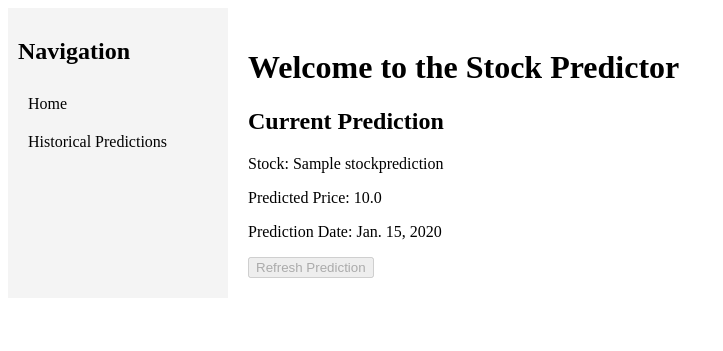
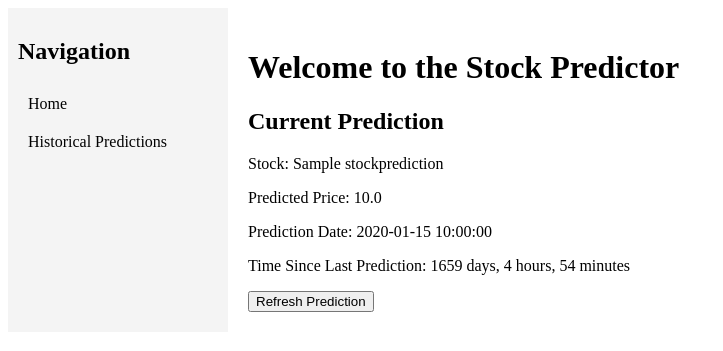
Before and after one commit to elthran/CSCA-5028, a Django app: page /predictions/ in a window 1280 px wide. Shown: the top 351 px of the page, without its empty margins (0-723 px from the left). Run offline with Django 5.2, Linux system fonts and the light colour scheme; tables that the repository leaves empty hold one stand-in row (values such as "Sample post").

Commit message:
Works but the stock predictions are random

```diff
--- a/predictions/models.py
+++ b/predictions/models.py
@@ -1,10 +1,11 @@
+# predictions/models.py
+
 from django.db import models
-
 
 class StockPrediction(models.Model):
     stock_name = models.CharField(max_length=50)
     predicted_price = models.FloatField()
-    prediction_date = models.DateField(auto_now_add=True)
+    prediction_datetime = models.DateTimeField(auto_now_add=True)  # Change from DateField to DateTimeField
 
     def __str__(self):
-        return f"{self.stock_name} - {self.predicted_price}"
+        return f"{self.stock_name} - {self.predicted_price} on {self.prediction_datetime}"
--- a/predictions/templates/index.html
+++ b/predictions/templates/index.html
@@ -10,12 +10,13 @@
     <h2>Current Prediction</h2>
     <p>Stock: {{ latest_prediction.stock_name }}</p>
     <p>Predicted Price: {{ latest_prediction.predicted_price }}</p>
-    <p>Prediction Date: {{ latest_prediction.prediction_date }}</p>
+    <p>Prediction Date: {{ latest_prediction.prediction_datetime|date:"Y-m-d H:i:s" }}</p>
+    <p>Time Since Last Prediction: {{ days|default:0 }} days, {{ hours|default:0 }} hours, {{ minutes|default:0 }} minutes</p>
 {% else %}
     <p>No predictions available. Click "Refresh Prediction" to get the latest stock prediction.</p>
 {% endif %}
 <form action="{% url 'fetch_data' %}" method="post">
     {% csrf_token %}
-    <button type="submit" disabled/>Refresh Prediction</button>
+    <button type="submit">Refresh Prediction</button>
 </form>
 {% endblock %}
--- a/predictions/templates/previous_predictions.html
+++ b/predictions/templates/previous_predictions.html
@@ -8,7 +8,7 @@
 <h1>Historical Predictions</h1>
 <ul>
     {% for prediction in predictions %}
-    <li>{{ prediction.stock_name }} - {{ prediction.predicted_price }} on {{ prediction.prediction_date }}</li>
+    <li>{{ prediction.stock_name }} - {{ prediction.predicted_price }} on {{ prediction.prediction_datetime|date:"Y-m-d H:i:s" }}</li>
     {% endfor %}
 </ul>
 {% endblock %}
--- a/predictions/views.py
+++ b/predictions/views.py
@@ -2,45 +2,50 @@
 
 from django.shortcuts import render
 from .models import StockPrediction
-import requests
+from django.utils import timezone
 from django.views.decorators.csrf import csrf_exempt
-
+import random
 
 def index(request):
     # Fetch the latest prediction from the database
-    latest_prediction = StockPrediction.objects.order_by("-prediction_date").first()
-    context = {"latest_prediction": latest_prediction}
-    return render(request, "index.html", context)
+    latest_prediction = StockPrediction.objects.order_by('-prediction_datetime').first()
+    time_since_last_prediction = None
+    days = hours = minutes = 0
+    if latest_prediction:
+        time_since_last_prediction = timezone.now() - latest_prediction.prediction_datetime
+        days = time_since_last_prediction.days
+        hours = time_since_last_prediction.seconds // 3600
+        minutes = (time_since_last_prediction.seconds // 60) % 60
 
+    context = {
+        'latest_prediction': latest_prediction,
+        'days': days,
+        'hours': hours,
+        'minutes': minutes,
+    }
+    return render(request, 'index.html', context)
 
 @csrf_exempt  # Disable CSRF for simplicity, but not recommended for production
 def fetch_data(request):
-    if request.method == "POST":
-        # Replace with actual API call
-        stock_name = "AAPL"
-        api_url = "https://api.example.com/stock_data"
-        response = requests.get(api_url, params={"stock": stock_name})
-
-        if response.status_code == 200:
-            data = response.json()
-            predicted_price = data.get("predicted_price", 150.00)  # Replace with actual data extraction
-        else:
-            stock_name = "Error"
-            predicted_price = 0.00
+    if request.method == 'POST':
+        # Generate random stock name and price
+        stock_names = ["AAPL", "GOOGL", "MSFT", "AMZN", "FB"]
+        stock_name = random.choice(stock_names)
+        predicted_price = round(random.uniform(100, 1500), 2)
 
         # Save the prediction to the database
-        prediction = StockPrediction(stock_name=stock_name, predicted_price=predicted_price)
+        prediction = StockPrediction(
+            stock_name=stock_name,
+            predicted_price=predicted_price,
+            prediction_datetime=timezone.now()
+        )
         prediction.save()
 
-        latest_prediction = StockPrediction.objects.order_by("-prediction_date").first()
-        context = {"latest_prediction": latest_prediction}
-        return render(request, "index.html", context)
-    else:
-        return render(request, "index.html")
-
+    # After saving the new prediction, redirect to the home page
+    return index(request)
 
 def previous_predictions(request):
     # Fetch all previous predictions from the database
-    predictions = StockPrediction.objects.all().order_by("-prediction_date")
-    context = {"predictions": predictions}
-    return render(request, "previous_predictions.html", context)
+    predictions = StockPrediction.objects.all().order_by('-prediction_datetime')
+    context = {'predictions': predictions}
+    return render(request, 'previous_predictions.html', context)
```
Also changed, not shown: predictions/migrations/0002_remove_stockprediction_prediction_date_and_more.py (added).
